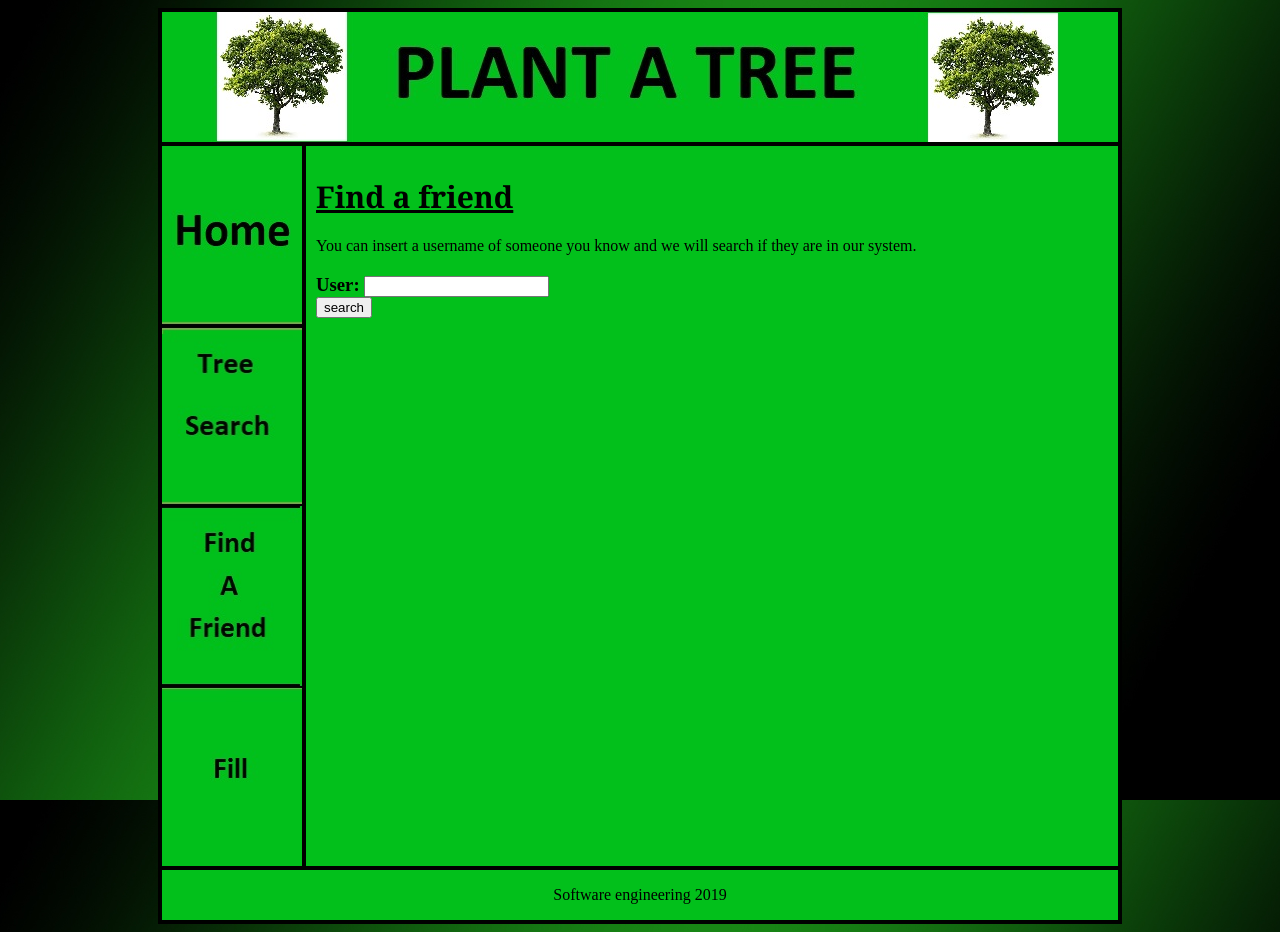
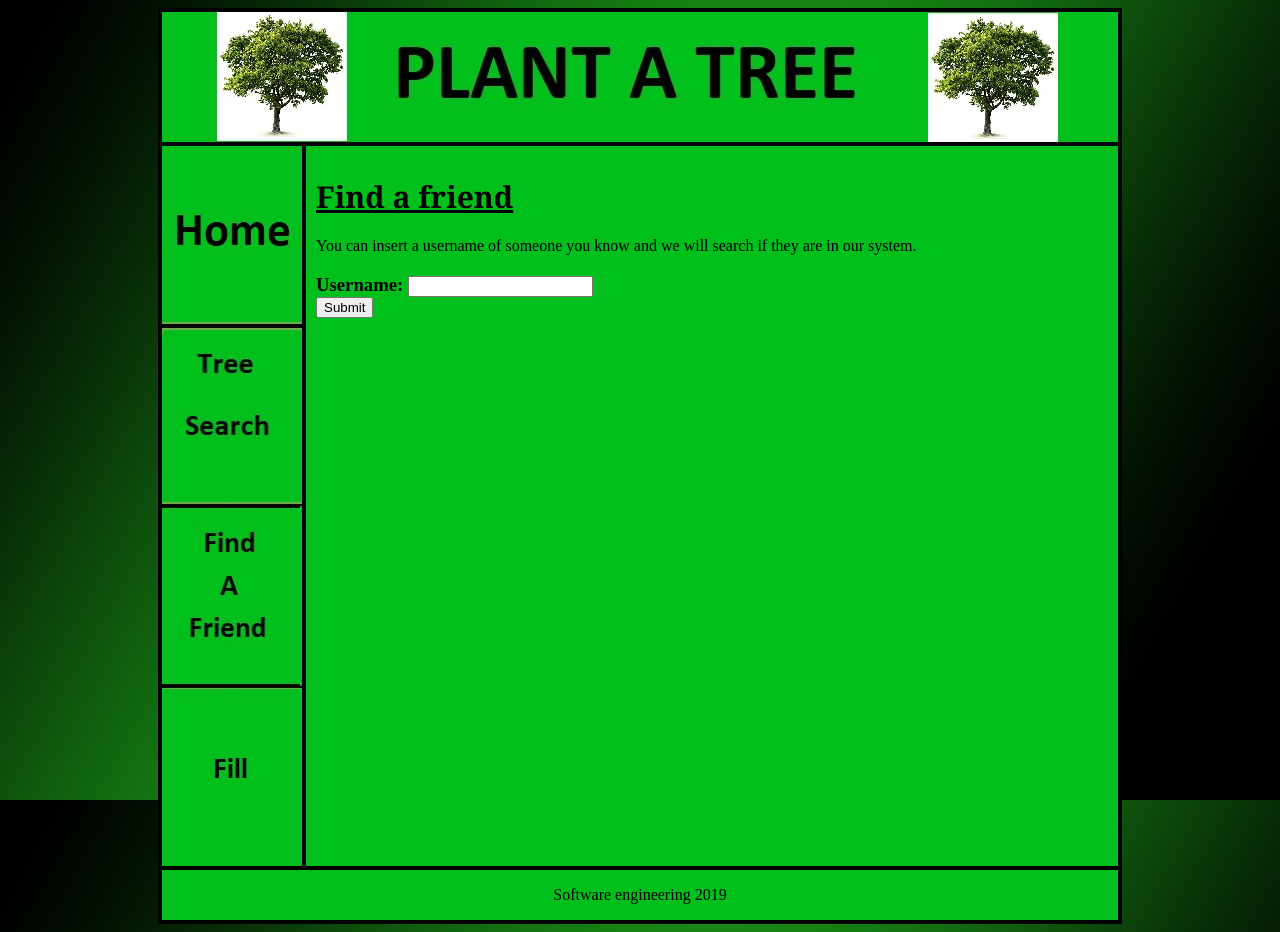
Before and after one commit to kingkhan96/PlantATreeSprint1, a PHP site: page /findafriend.php in a window 1280 px wide. Run offline with PHP 8.4, Linux system fonts and the light colour scheme.

Commit message:
Update findafriend.php

```diff
--- a/findafriend.php
+++ b/findafriend.php
@@ -1,11 +1,3 @@
-<?php
-	$message = "";
-	if(isset($_POST['submit']))
-	{ //check if form was submitted
-		$username = $_POST['username'];
-		$message = "".$username." exists!";
-	}
-?>
 <html xmlns="http://www.w3.org/1999/xhtml">
 	<head>
 		<meta http-equiv="Content-Type" content="text/html; charset=utf-8" />
@@ -26,12 +18,22 @@
 			<div id="main">
 				<h1><u><b>Find a friend</b></u></h1>
 				<p>You can insert a username of someone you know and we will search if they are in our system.</p>
-				<?php echo $message; ?>
-				<form action = "searchstatusprocess.php" method ="get">
-					<h3>User: <input type="text" name="username"><br>
-					<input type="submit" name="submit" value="search"><br>
-				</form>
-				</div><!--main-->
+				<?php
+					if(isset($_POST['submit']))
+					{ //check if form was submitted
+						$username = $_POST['username'];
+						echo "This username ".$username." does not exist in our database";
+
+					}
+					else
+					{
+						echo "<form action = '' method ='get'>";
+						echo "<h3>Username: <input type='text' name='username'><br>";
+						echo "<input type='submit' name='submit'><br>";
+						echo "</form>";
+					}
+				?>
+			</div><!--main-->
 			<div id="footer">
 			<p>Software engineering 2019</p>
 			</div><!--footer-->
```
